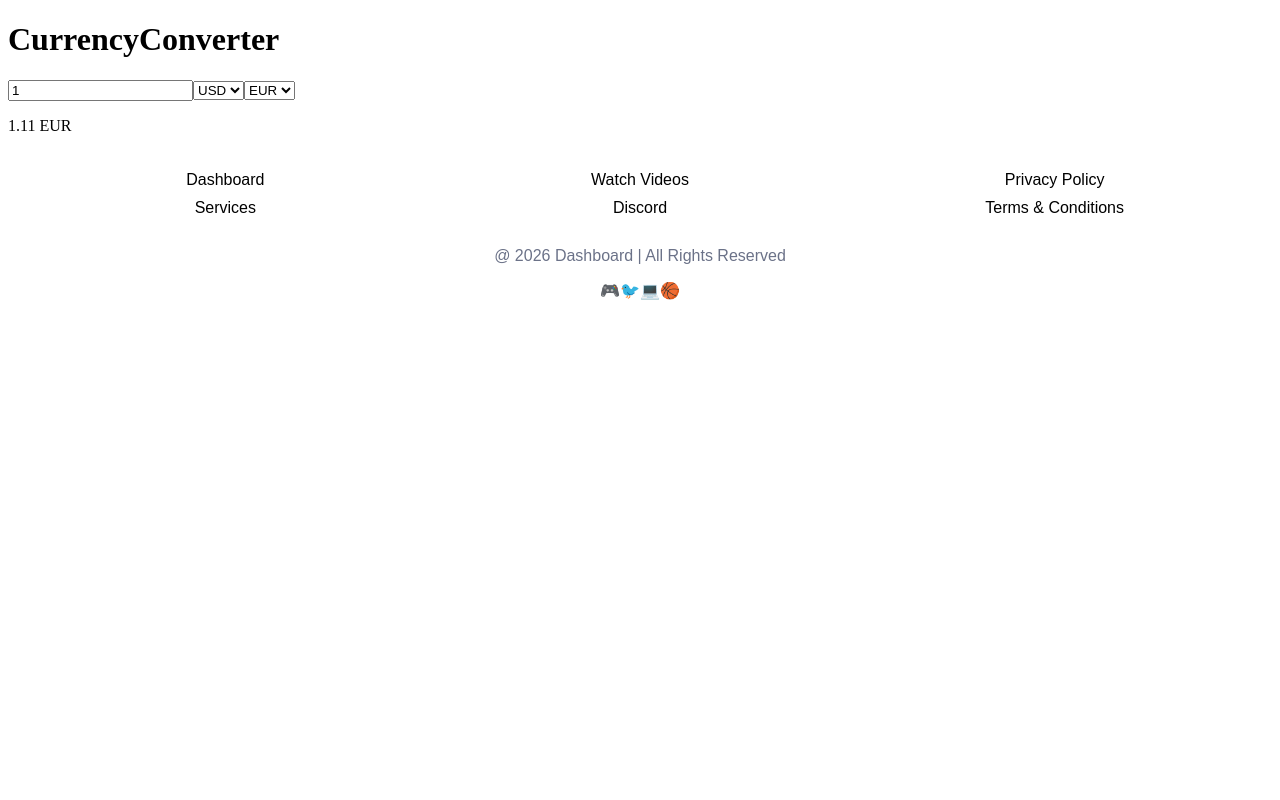
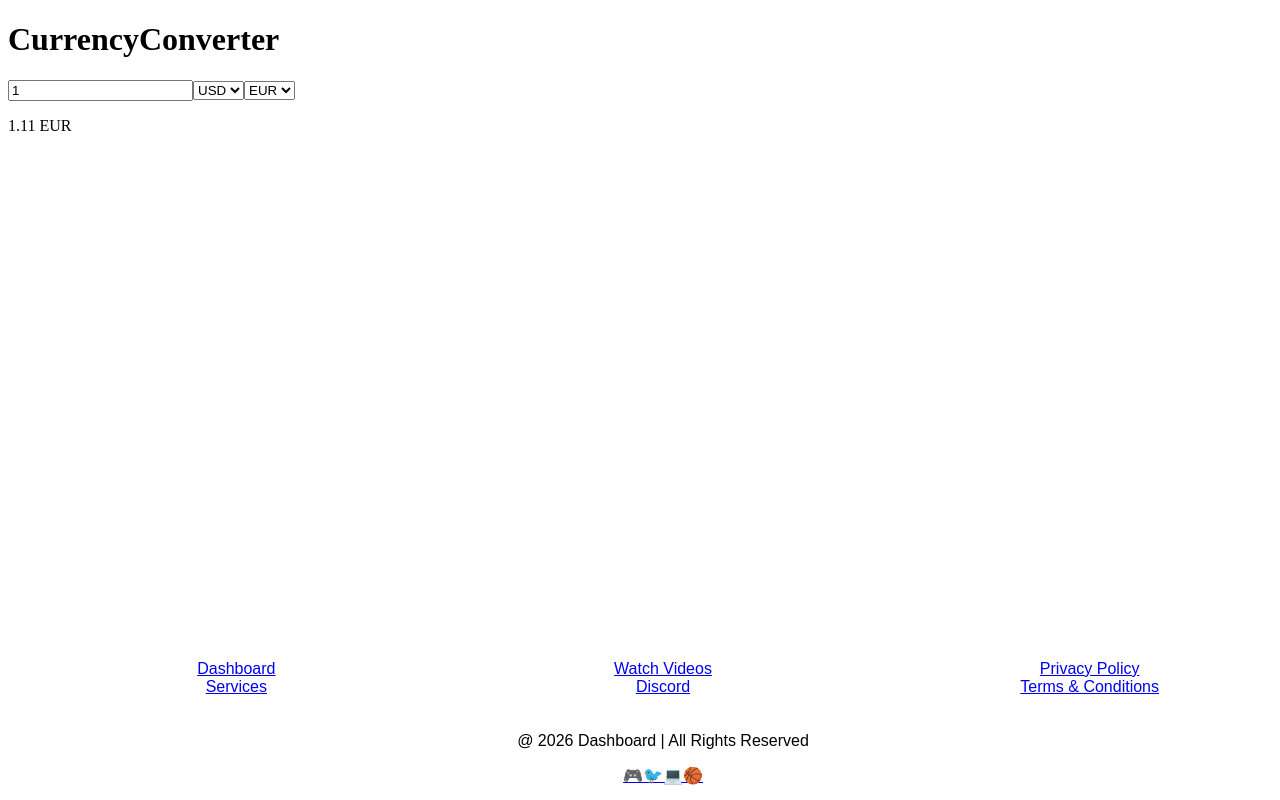
Before and after one commit to Renz-Victa/Currency-Converter, a React (Vite) app: page / in a window 1280 px wide. Built offline with nearby package versions, Linux system fonts and the light colour scheme.

Commit message:
Edit style.css

```diff
--- a/src/style.css
+++ b/src/style.css
@@ -1,5 +1,4 @@
 .card-container {
-    background: #ffffff;
     border-radius: 16px;
     box-shadow: 0 10px 25px -5px rgba(0, 0, 0, 0.1), 0 8px 10px -6px rgba(0, 0, 0, 0.1);
     padding: 2rem;
@@ -8,45 +7,25 @@
     border: 1px solid #f0f0f0;
 }
 
-.body {
-    background: black;
-    color: black;
-}
-
 footer {
-    padding: 20px;
+    position: fixed;
+    padding: 15px;
+    justify-content: center;
     text-align: center;
     font-family: Arial, sans-serif;
+    bottom: 0;
+    width: 100%;
+    align-items: space;
+    gap: 20px;
 }
 
 .footer-section {
     display: grid;
     grid-template-columns: repeat(3, 1fr);
-    gap: 20px;
-    justify-content: center;
-    align-items: center;
 }
 
 footer ul {
     list-style: none;
-    padding: 0;
+    padding: 20px;
     margin: 0;
 }
-
-footer li {
-    margin-bottom: 10px;
-}
-
-footer a {
-    text-decoration: none;
-    color: black;
-}
-
-footer a:hover {
-    color: #6366f1;
-}
-
-footer p {
-    color: #6b7288;
-    margin-top: 20px;
-}
```
